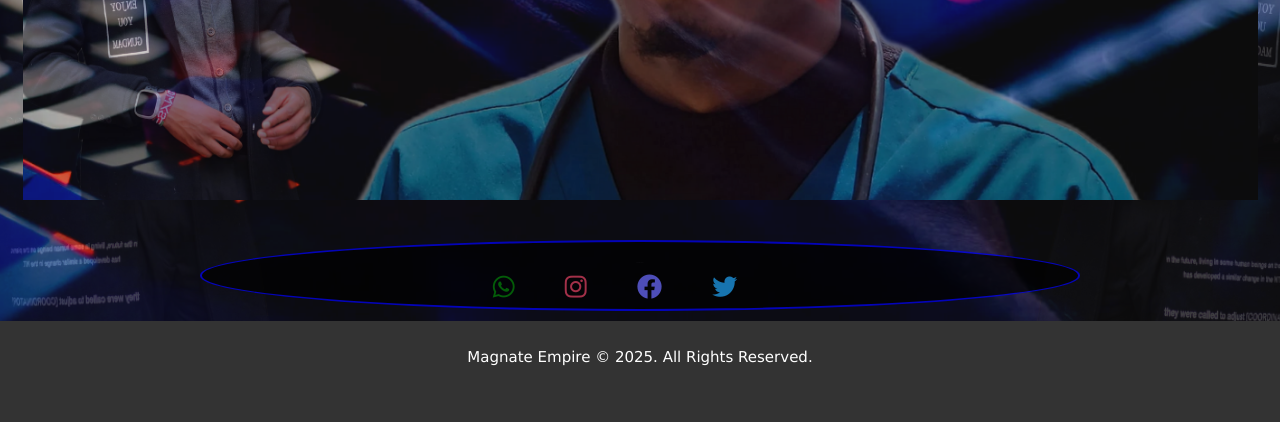
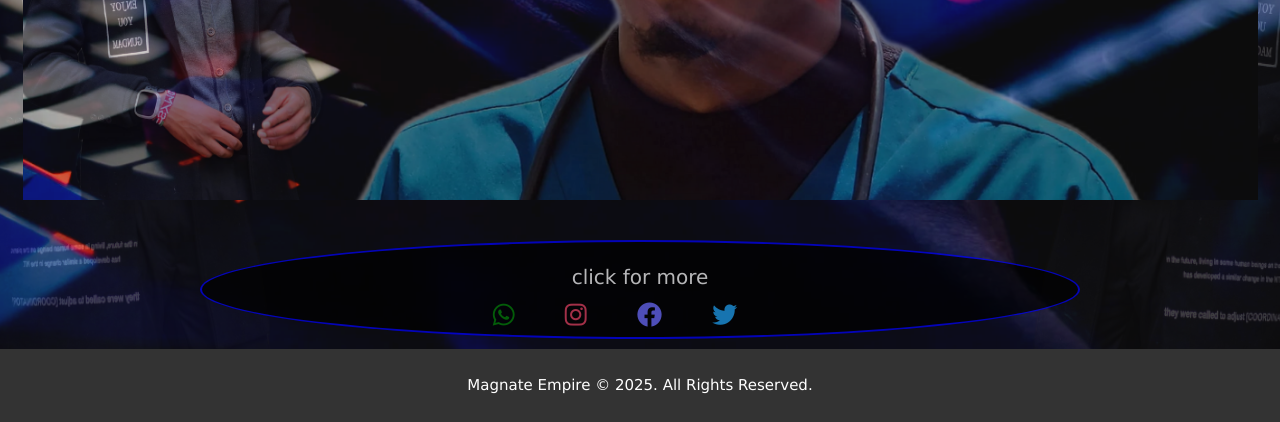
Before and after one commit to jakes-johns/magnateportfolio, a Flask app: page / in a window 1280 px wide. Shown: the part 434-856 px from the top of the page. Before the commit the page ends 800 px from the top, so only its background shows below. Run offline with Flask 3, Linux system fonts and the light colour scheme.

Commit message:
Update styles.css

```diff
--- a/static/styles.css
+++ b/static/styles.css
@@ -346,8 +346,9 @@ footer {
 .social-media-icons a {
     margin-right: 50px; /* Space between icons */
 }
-.socials-text {
-    font-size: 12px;
+.socials-text2 {
+    font-size: 20px;
+    color: #fff;
 }
 
 /* media responsive */
```
